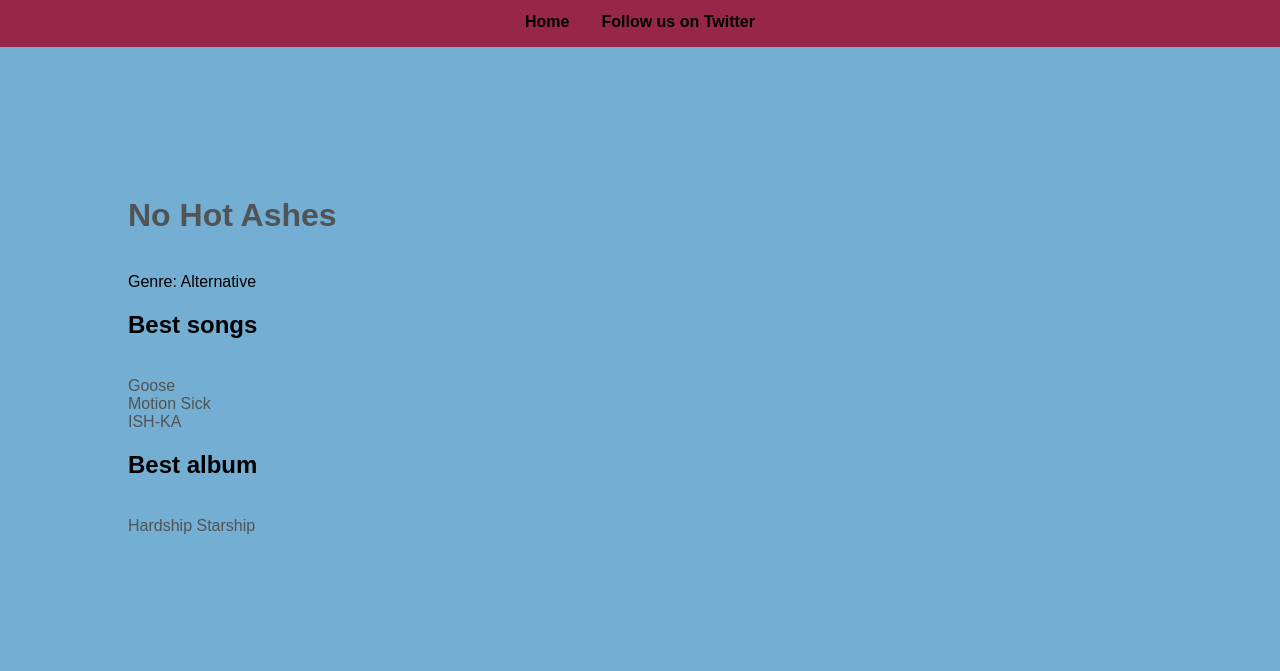
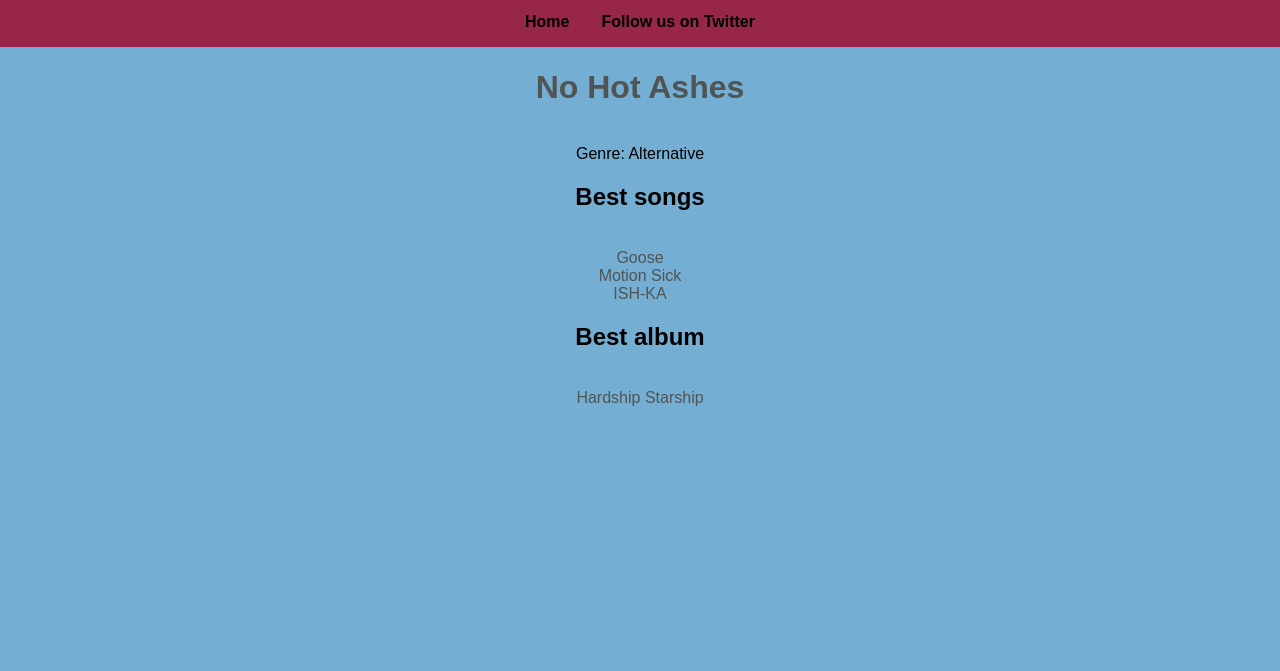
Before and after one commit to cgdppl/tunain, a plain HTML site: page BandSite1.html in a window 1280 px wide. Shown: the part 129-800 px from the top of the page. Drawn offline with Linux system fonts and the light colour scheme.

Commit message:
Update style.css

```diff
--- a/style.css
+++ b/style.css
@@ -155,11 +155,9 @@ nav a:focus {
 /*Band page*/
 .bandSite {
 	float: left;
-	width: 70vw;
-	padding-left: 10vw;
-	padding-right: 20vw;
-	padding-top: 10vw;
-	padding-bottom: 20vw;
+	width: 100vw;
+	height: 100vh;
+	text-align: center;
 	background-color: #74AED2;
 }
 a:link, a:visited, a:hover, a:active {
```
